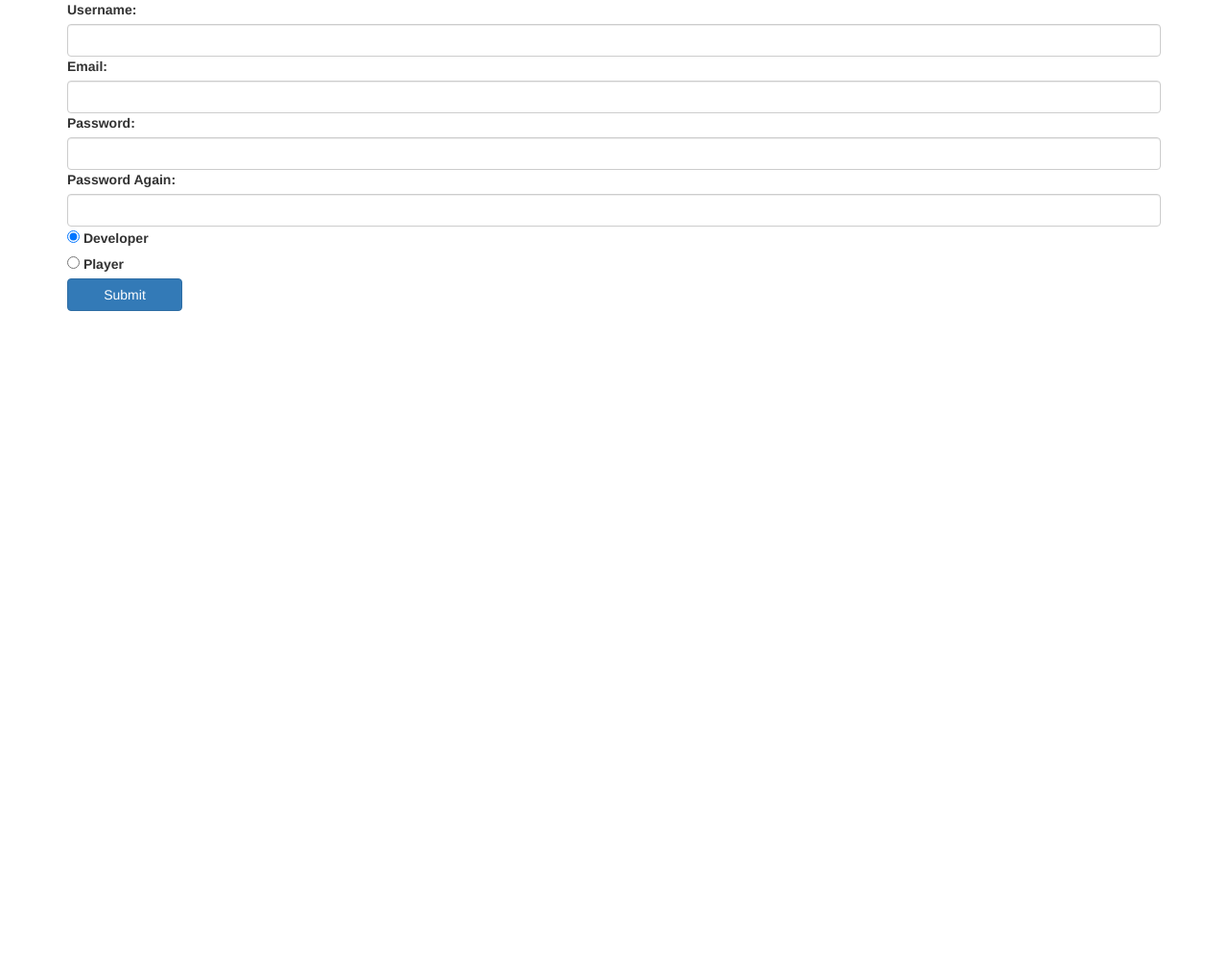
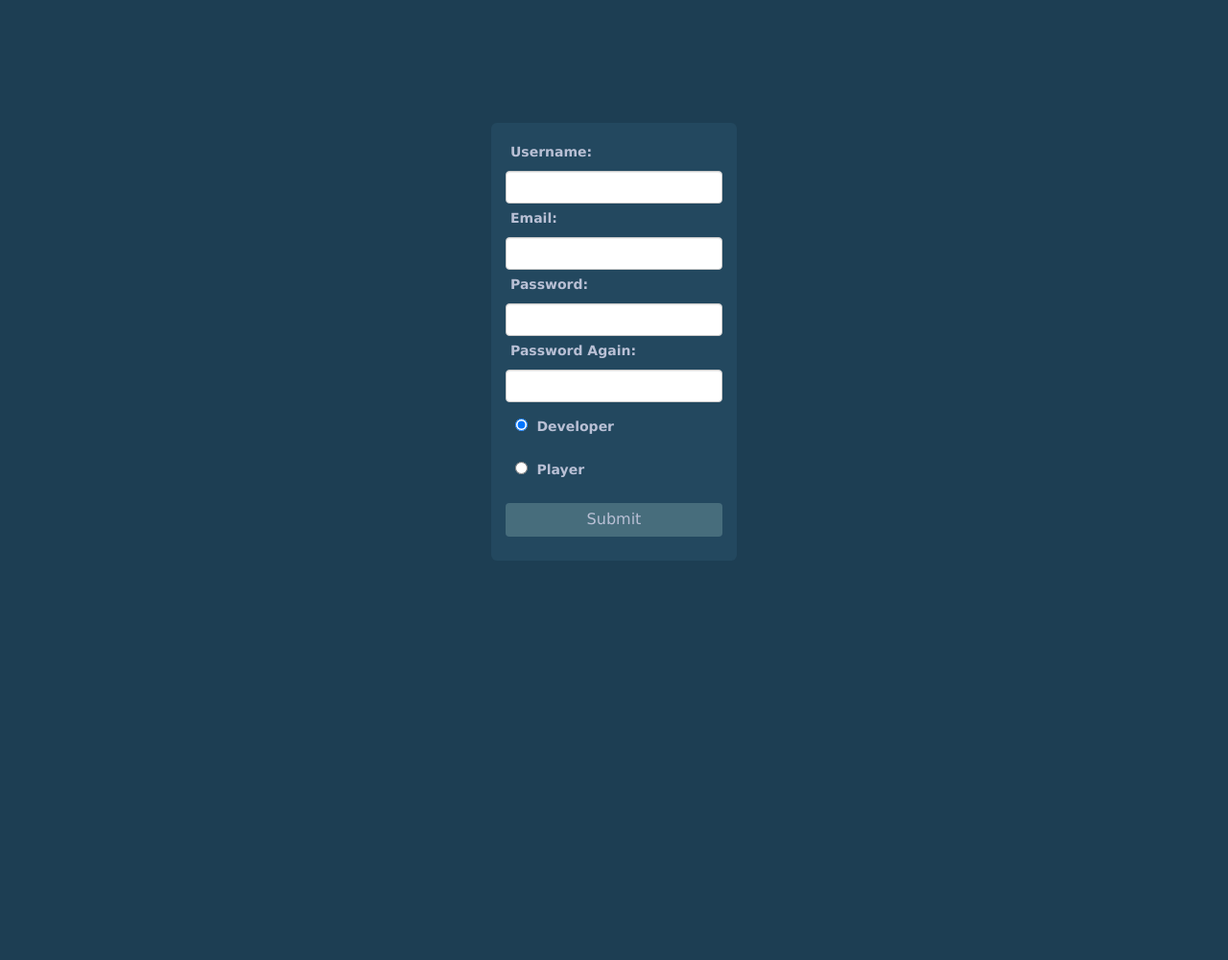
Before and after one commit to hongkuancn/game-store, a Django app: page /signup in a window 1280 px wide. Shown: the part 50-1050 px from the top of the page at 96% size. Before the commit the page ends 374 px from the top, so only its background shows below. Run offline with Django 3.2, Linux system fonts and the light colour scheme; some libraries are stand-ins or nearby versions.

Commit message:
ui done for signup.html

```diff
--- a/games/templates/games/signup.html
+++ b/games/templates/games/signup.html
@@ -1,4 +1,9 @@
 {% extends "games/parent.html" %}
+
+{% block prerequisites %}
+    {% load static %}
+    <link rel="stylesheet" href="{% static "css/login_layout.css" %}">
+{% endblock %}
 
 {% block content %}
 <!-- <form action="{% url 'games:signup_user' %}" method="POST">
@@ -32,8 +37,8 @@
     </div>
     <button type="submit" class="btn btn-primary">Submit</button>
 </form> -->
-
-<form class="container" action="{% url 'games:signup_user' %}" method="post">
+<div class="content">
+    <form class="container" action="{% url 'games:signup_user' %}" method="post" id="form" style="margin-top: 10vw">
 
         <div class="text-danger" role="alert">
             {{ error }}
@@ -55,6 +60,7 @@
                 </label>
             </div>
         </div>
-    <button type="submit" class="btn btn-primary">Submit</button>
+        <button type="submit" class="btn" style="margin-top: 5px">Submit</button>
     </form>
+</div>
 {% endblock content %}
```
Lines whose indentation alone changed are shown as unchanged.
